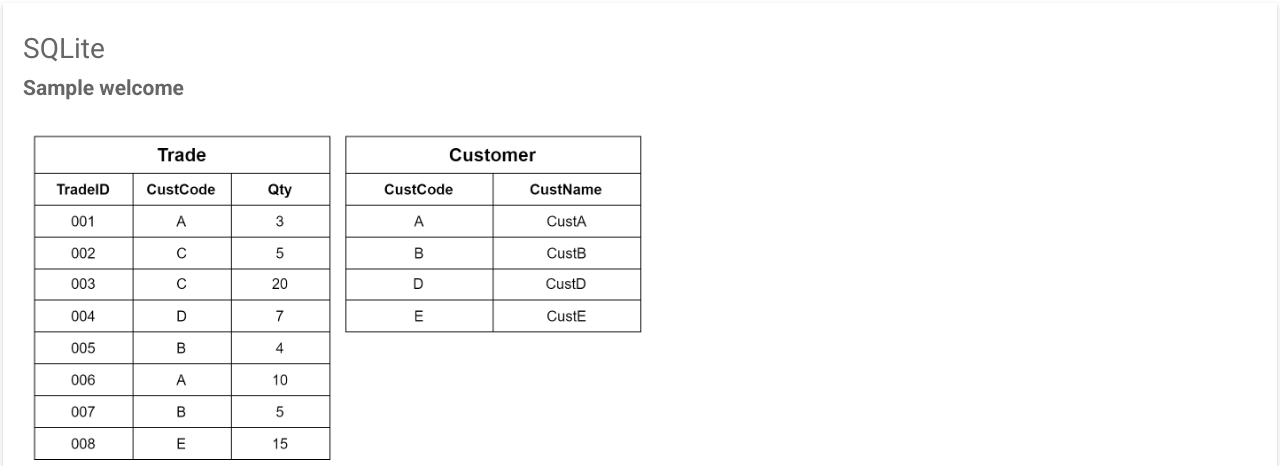
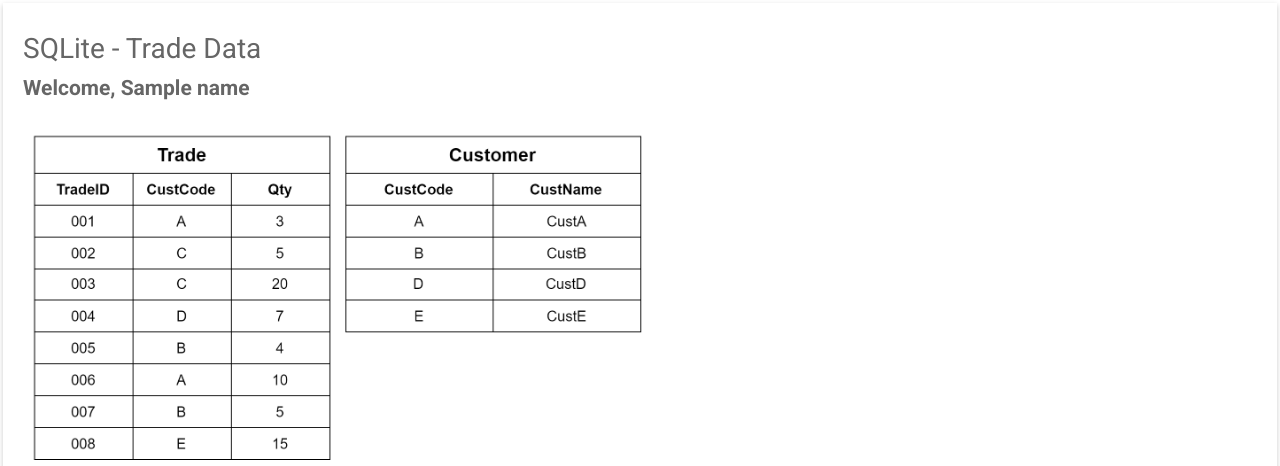
Before and after one commit to euanacampbell/sqlite-editor, a Flask app: template templates/interview.html in a window 1280 px wide. Shown: the top 466 px of the page. Run offline with Flask 2, Linux system fonts and the light colour scheme; the template is opened without the code that fills it: most values are stand-ins (such as "Sample title", 1, 10 or a date in 2020); some libraries are stand-ins or nearby versions.

Commit message:
minor changes

```diff
--- a/app.py
+++ b/app.py
@@ -1,6 +1,7 @@
 from flask import Flask, render_template, redirect, url_for, request
 from sql import SQL
 import json
+import time
 
 
 app = Flask(__name__)
@@ -26,18 +27,10 @@
 
 @app.route('/interview/<name>')
 def interview(name):
-    users = ['Euan', 'Luis', 'Tanzila']
-    lookup = {
-        'Euan': 'dev setup for Euan',
-        'Luis': 'dev setup for Luis',
-        'Tanzila': 'Interview with Tanzila Syeda',
-    }
     name = name.capitalize()
-    if name in users:
-        welcome = lookup[name]
-        return render_template('interview.html', welcome=welcome)
-    else:
-        pass
+
+    return render_template('interview.html', name=name)
+
 
 
 @app.route('/query', methods=['GET', 'POST'])
--- a/static/css/index.css
+++ b/static/css/index.css
@@ -181,4 +181,10 @@
     font-weight: bold;
   }
 
+#results td
+{
+    text-align: center;
+    vertical-align: middle;
+}
+
     }
--- a/templates/home.html
+++ b/templates/home.html
@@ -84,6 +84,7 @@
   background: #bbb;
 }
 </style>
+<link rel="icon" href="/static/img/sql_logo.png">
 </head>
 <body>
 
--- a/templates/interview.html
+++ b/templates/interview.html
@@ -1,7 +1,8 @@
 <!DOCTYPE html>
 <html>
   <head>
-    <title>PSS SQL Interview</title>
+    <title>SQLite - Trade Data</title>
+    <link rel="icon" href="/static/img/sql_logo.png">
     <link href="https://fonts.googleapis.com/css?family=Roboto:300,400,500,700" rel="stylesheet">
     <link rel="stylesheet" href="https://use.fontawesome.com/releases/v5.5.0/css/all.css" integrity="sha384-B4dIYHKNBt8Bc12p+WXckhzcICo0wtJAoU8YZTY5qE0Id1GSseTk6S+L3BlXeVIU" crossorigin="anonymous">
     <link href="/static/css/index.css" rel="stylesheet">
@@ -12,8 +13,9 @@
   <body>
     <div class="testbox">
       <form>
-        <h1>SQLite</h1>
-        <h2>{{ welcome }}</h2>
+        <h1>SQLite - Trade Data</h1>
+        <h2>Welcome, {{ name }}</h1>
+        <div id="monokai"></div>
         <img src="/static/img/tables.png" alt="sqlite tables" height="350">
         <img src="/static/img/questions.png" alt="sqlite tables" height="500">
         <div class="item">
```
Also changed, not shown: static/js/interview.js (+2 -16 lines), assets/main.db, static/img/sql_logo.png (added).
